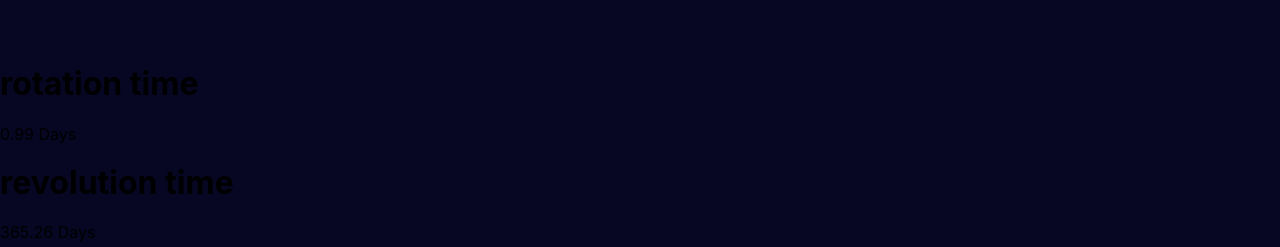
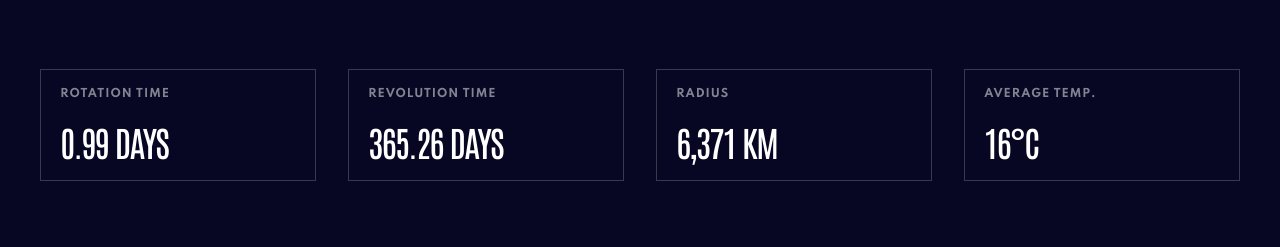
Before and after one commit to nicolaswalcker/planets-fact, a website built with Parcel: page index.html in a window 1280 px wide. Shown: the part 705-952 px from the top of the page. After the commit the page ends 910 px from the top, so only its background shows below. Built offline with nearby package versions, Linux system fonts and the light colour scheme.

Commit message:
style: apply styles on footer

```diff
--- a/index.html
+++ b/index.html
@@ -190,19 +190,19 @@
       </div>
     </main>
     <footer class="l-footer">
-      <section class="c-footer__item">
+      <section class="c-footer__item u-uppercase">
         <h1 class="c-item__name">rotation time</h1>
         <p class="c-item__data js-rotation"></p>
       </section>
-      <section class="c-footer__item">
+      <section class="c-footer__item u-uppercase">
         <h1 class="c-item__name">revolution time</h1>
         <p class="c-item__data js-revolution"></p>
       </section>
-      <section class="c-footer__item">
+      <section class="c-footer__item u-uppercase">
         <h1 class="c-item__name">radius</h1>
         <p class="c-item__data js-radius"></p>
       </section>
-      <section class="c-footer__item">
+      <section class="c-footer__item u-uppercase">
         <h1 class="c-item__name">average temp.</h1>
         <p class="c-item__data js-temperature"></p>
       </section>
--- /dev/null
+++ b/src/styles/layout/_footer.scss
@@ -0,0 +1,67 @@
+.l-footer {
+  display: flex;
+  flex-direction: column;
+  align-items: center;
+  justify-content: space-evenly;
+  width: 100%;
+  margin: 1.5rem 0;
+  gap: 0.45rem;
+  @include breakpoint(small-up) {
+    flex-direction: row;
+    align-items: center;
+    justify-content: center;
+    gap: 2rem;
+    padding: 0 2.5rem;
+  }
+}
+.c-footer__item {
+  display: flex;
+  align-items: center;
+  justify-content: space-between;
+  width: 87%;
+  max-height: 10rem;
+  padding: 0.75rem 1.2rem;
+  border: 1px solid $darkGrey;
+  @include breakpoint(small-up) {
+    flex-direction: column;
+    align-items: flex-start;
+    width: 100%;
+    height: 7rem;
+  }
+}
+
+.c-item__name {
+  margin: 0;
+  font-family: Spartan, Helvetica, Arial, sans-serif;
+  font-size: 0.5rem;
+  font-style: normal;
+  font-weight: bold;
+  line-height: 200%;
+  color: $white;
+  letter-spacing: 0.0454545625em;
+  opacity: 0.5;
+  @include breakpoint(small-up) {
+    padding: 0;
+    font-size: 0.6875rem;
+    line-height: 227%;
+    letter-spacing: 0.0625rem;
+  }
+}
+.c-item__data {
+  margin: 0;
+  font-family: Antonio, Helvetica, Arial, sans-serif;
+  font-size: 1.25rem;
+  font-style: normal;
+  font-weight: normal;
+  line-height: 1.625rem;
+  color: $white;
+  text-align: right;
+  letter-spacing: -0.046875em;
+  @include breakpoint(small-up) {
+    padding: 0;
+    font-size: calc((22.25vw - 2.5rem) / 7);
+    line-height: 3.25rem;
+    text-align: left;
+    letter-spacing: -0.09375rem;
+  }
+}
--- a/src/styles/layout/_main.scss
+++ b/src/styles/layout/_main.scss
@@ -141,6 +141,7 @@
   @include breakpoint(medium-up) {
     width: 90%;
     min-width: 70%;
+    white-space: nowrap;
   }
 }
 .c-info__items {
--- a/src/styles/style.scss
+++ b/src/styles/style.scss
@@ -18,6 +18,7 @@
 // ? Layout
 @import "layout/header";
 @import "layout/main";
+@import "layout/footer";
 
 // ? Component
 @import "component/mobilebutton";
```
Also changed, not shown: src/styles/style.css.
